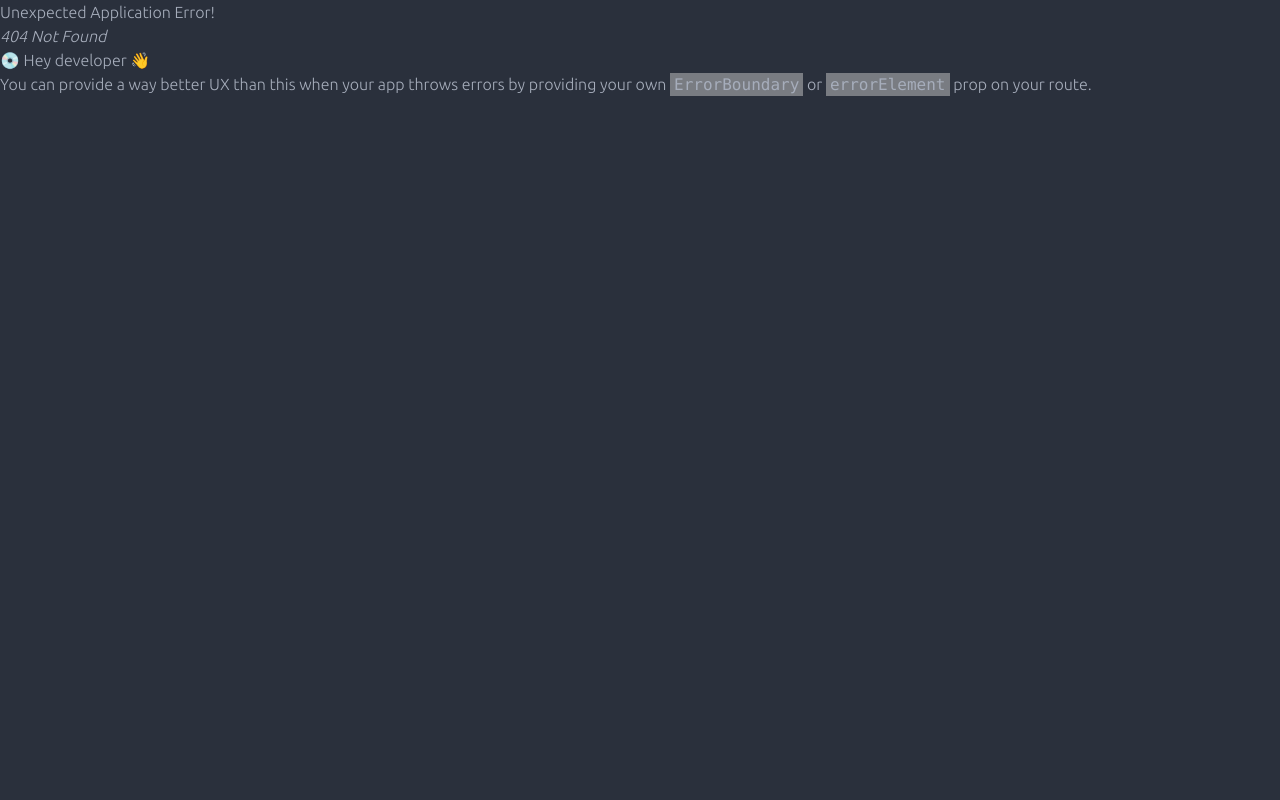
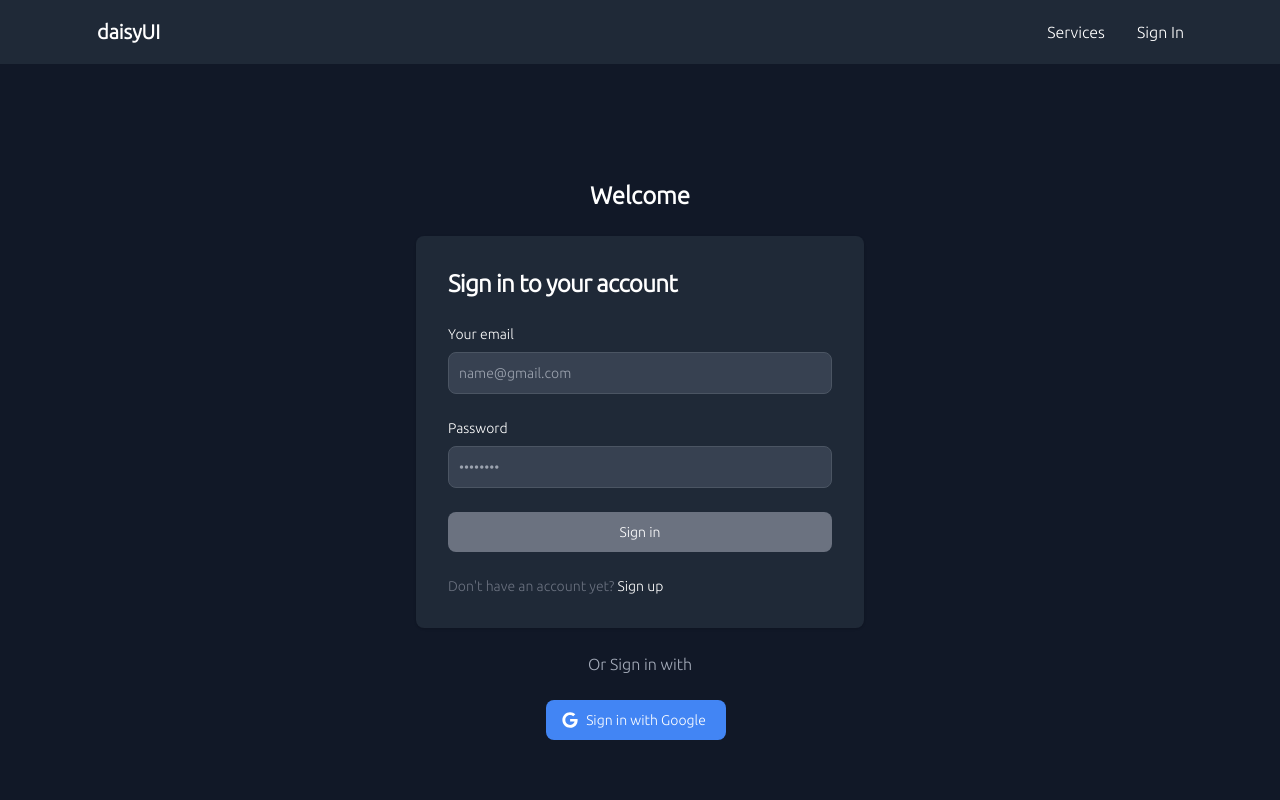
Before and after one commit to AkashAkter/service-review-client-repo, a React (Create React App) app: page /signIn in a window 1280 px wide. Before the commit this address had no page. Shown: the top 800 px of the page. Built offline with nearby package versions, Linux system fonts and the light colour scheme.

Commit message:
sign in, sign out form added

```diff
--- a/src/Pages/Shared/Header/Header.js
+++ b/src/Pages/Shared/Header/Header.js
@@ -12,17 +12,16 @@ const Header = () => {
                         </label>
                         <ul tabIndex={0} className="menu menu-compact dropdown-content mt-3 p-2 shadow bg-base-100 rounded-box w-52">
                             <li><Link>Services</Link></li>
-                            <li><a>Item 2</a></li>
-                            <li><a>Item 3</a></li>
+                            <li><Link>Login</Link></li>
+
                         </ul>
                     </div>
-                    <a className="btn btn-ghost normal-case text-xl">daisyUI</a>
+                    <Link to='/' className="btn btn-ghost normal-case text-xl">daisyUI</Link>
                 </div>
                 <div className="navbar-end hidden lg:flex">
                     <ul className="menu menu-horizontal p-0">
-                        <li><a>Item 1</a></li>
-                        <li><a>Item 2</a></li>
-                        <li><a>Item 3</a></li>
+                        <li><Link to='/services'>Services</Link></li>
+                        <li><Link to='/signIn'>Sign In</Link></li>
                     </ul>
                 </div>
 
--- /dev/null
+++ b/src/Pages/SignIn/SignIn.js
@@ -0,0 +1,48 @@
+import React from 'react';
+import { Link } from 'react-router-dom';
+
+const SignIn = () => {
+    return (
+        <div>
+            <section className="bg-gray-900">
+                <div className="flex flex-col items-center justify-center px-6 py-8 mx-auto md:h-screen lg:py-0">
+                    <a href="/" className="flex items-center mb-6 text-2xl font-semibold text-white">
+                        Welcome
+                    </a>
+                    <div className="w-full rounded-lg shadow dark:border md:mt-0 sm:max-w-md xl:p-0 bg-gray-800 border-gray-700">
+                        <div className="p-6 space-y-4 md:space-y-6 sm:p-8">
+                            <h1 className="text-xl font-bold leading-tight tracking-tight text-white md:text-2xl dark:text-white">
+                                Sign in to your account
+                            </h1>
+                            <form className="space-y-4 md:space-y-6" action="#">
+                                <div>
+                                    <label for="email" className="block mb-2 text-sm font-medium text-white">Your email</label>
+                                    <input type="email" name="email" id="email" className=" border sm:text-sm rounded-lg focus:ring-primary-600 focus:border-primary-600 block w-full p-2.5 bg-gray-700 border-gray-600 placeholder-gray-400 text-white focus:ring-blue-500 focus:border-blue-500" placeholder="name@gmail.com" required="" />
+                                </div>
+                                <div>
+                                    <label for="password" className="block mb-2 text-sm font-medium text-white">Password</label>
+                                    <input type="password" name="password" id="password" placeholder="••••••••" className="border sm:text-sm rounded-lg focus:ring-primary-600 focus:border-primary-600 block w-full p-2.5 bg-gray-700 border-gray-600 placeholder-gray-400 text-white focus:ring-blue-500 focus:border-blue-500" required="" />
+                                </div>
+
+                                <button type="submit" className="w-full bg-gray-500 text-white hover:bg-gray-900 focus:ring-4 focus:outline-none focus:ring-primary-300 font-medium rounded-lg text-sm px-5 py-2.5 text-center">Sign in</button>
+
+                                <p className="text-sm font-light text-gray-500 dark:text-gray-400">
+                                    Don't have an account yet? <Link to="/signUp" className="text-white">Sign up</Link>
+                                </p>
+                            </form>
+                        </div>
+                    </div>
+                    <p className='p-6'>Or Sign in with</p>
+                    <div>
+                        <button type="button" className="text-white bg-[#4285F4] hover:bg-[#4285F4]/90 focus:ring-4 focus:outline-none focus:ring-[#4285F4]/50 font-medium rounded-lg text-sm px-5 py-2.5 text-center inline-flex items-center  mr-2 mb-2">
+                            <svg className="mr-2 -ml-1 w-4 h-4" aria-hidden="true" focusable="false" data-prefix="fab" data-icon="google" role="img" xmlns="http://www.w3.org/2000/svg" viewBox="0 0 488 512"><path fill="currentColor" d="M488 261.8C488 403.3 391.1 504 248 504 110.8 504 0 393.2 0 256S110.8 8 248 8c66.8 0 123 24.5 166.3 64.9l-67.5 64.9C258.5 52.6 94.3 116.6 94.3 256c0 86.5 69.1 156.6 153.7 156.6 98.2 0 135-70.4 140.8-106.9H248v-85.3h236.1c2.3 12.7 3.9 24.9 3.9 41.4z"></path></svg>
+                            Sign in with Google
+                        </button>
+                    </div>
+                </div>
+            </section>
+        </div>
+    );
+};
+
+export default SignIn;
--- /dev/null
+++ b/src/Pages/SignUp/SignUp.js
@@ -0,0 +1,49 @@
+import React from 'react';
+import { Link } from 'react-router-dom';
+
+const SignUp = () => {
+    return (
+        <div>
+            <section className="bg-gray-900">
+                <div className="flex flex-col items-center justify-center px-6 py-8 mx-auto md:h-screen lg:py-0">
+                    <a href="#" className="flex items-center mb-6 text-2xl font-semibold text-white">
+                        Welcome
+                    </a>
+                    <div className="w-full rounded-lg shadow dark:border md:mt-0 sm:max-w-md xl:p-0 bg-gray-800 border-gray-700">
+                        <div className="p-6 space-y-4 md:space-y-6 sm:p-8">
+                            <h1 className="text-xl font-bold leading-tight tracking-tight text-white md:text-2xl dark:text-white">
+                                Create your account
+                            </h1>
+                            <form className="space-y-4 md:space-y-6" action="#">
+                                <div>
+                                    <label for="name" className="block mb-2 text-sm font-medium text-white">Your Name</label>
+                                    <input type="text" name="name" id="name" className=" border sm:text-sm rounded-lg focus:ring-primary-600 focus:border-primary-600 block w-full p-2.5 bg-gray-700 border-gray-600 placeholder-gray-400 text-white focus:ring-blue-500 focus:border-blue-500" placeholder="Your Name" required="" />
+                                </div>
+                                <div>
+                                    <label for="email" className="block mb-2 text-sm font-medium text-white">Your email</label>
+                                    <input type="email" name="email" id="email" className=" border sm:text-sm rounded-lg focus:ring-primary-600 focus:border-primary-600 block w-full p-2.5 bg-gray-700 border-gray-600 placeholder-gray-400 text-white focus:ring-blue-500 focus:border-blue-500" placeholder="name@gmail.com" required="" />
+                                </div>
+                                <div>
+                                    <label for="email" className="block mb-2 text-sm font-medium text-white">Photo URL</label>
+                                    <input type="link" name="photoURL" id="PhotoURL" className=" border sm:text-sm rounded-lg focus:ring-primary-600 focus:border-primary-600 block w-full p-2.5 bg-gray-700 border-gray-600 placeholder-gray-400 text-white focus:ring-blue-500 focus:border-blue-500" placeholder="Photo URL" required="" />
+                                </div>
+                                <div>
+                                    <label for="password" className="block mb-2 text-sm font-medium text-white">Password</label>
+                                    <input type="password" name="password" id="password" placeholder="••••••••" className="border sm:text-sm rounded-lg focus:ring-primary-600 focus:border-primary-600 block w-full p-2.5 bg-gray-700 border-gray-600 placeholder-gray-400 text-white focus:ring-blue-500 focus:border-blue-500" required="" />
+                                </div>
+
+                                <button type="submit" className="w-full bg-gray-500 text-white hover:bg-gray-900 focus:ring-4 focus:outline-none focus:ring-primary-300 font-medium rounded-lg text-sm px-5 py-2.5 text-center">Sign Up</button>
+
+                                <p className="text-sm font-light text-gray-500 dark:text-gray-400">
+                                    Already have an account? <Link to="/signIn" className="text-white">Sign in</Link>
+                                </p>
+                            </form>
+                        </div>
+                    </div>
+                </div>
+            </section>
+        </div>
+    );
+};
+
+export default SignUp;
```
Also changed, not shown: src/Routes/Routes/Routes.js (+10 -0 lines).
